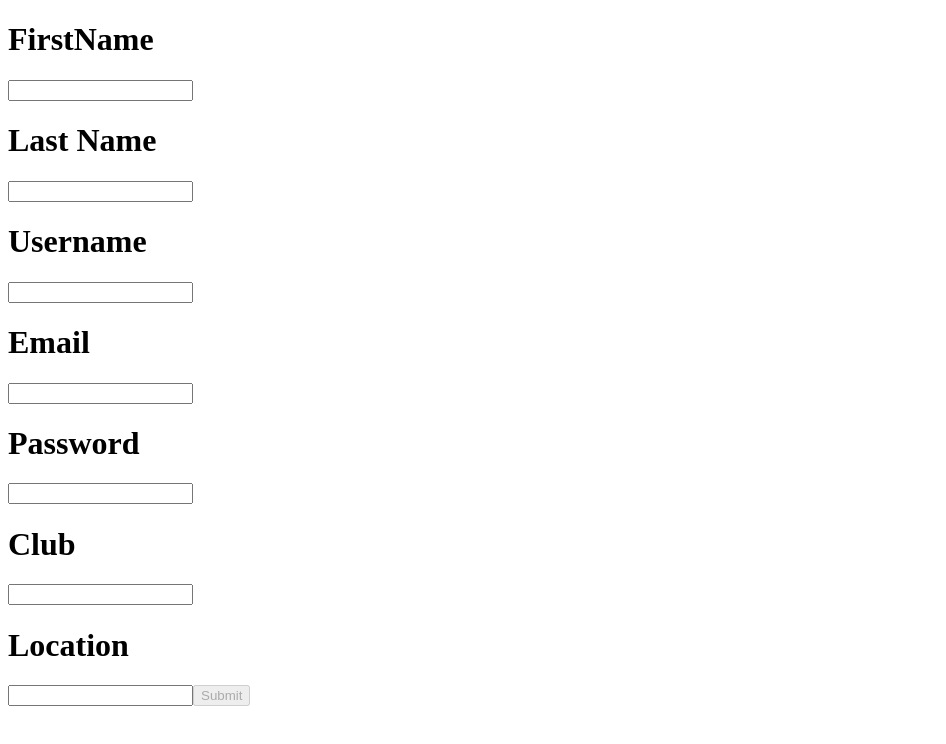
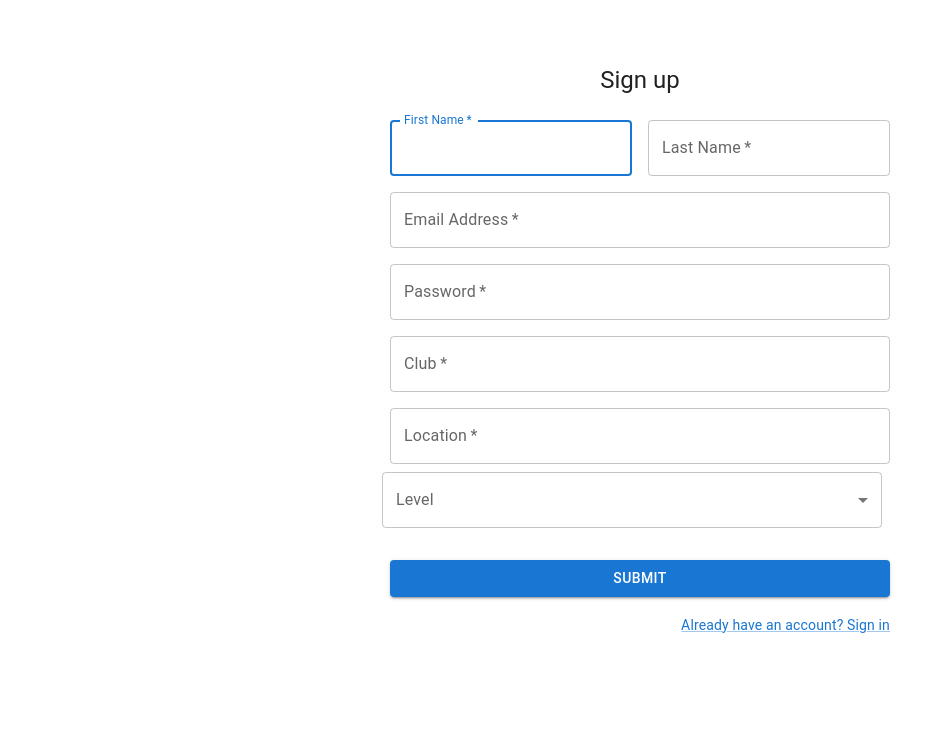
Before and after one commit to EsotericZ/coRBallRank, a React (Create React App) app in the folder client/: page / in a window 1280 px wide. Shown: the top 744 px of the page, without its empty margins (0-946 px from the left). Built offline with nearby package versions, Linux system fonts and the light colour scheme.

Commit message:
create user

```diff
--- a/client/src/App.js
+++ b/client/src/App.js
@@ -2,7 +2,7 @@ import { useQuery } from '@apollo/client';
 import { Routes, Route } from 'react-router-dom';
 import { Login } from './login/Login';
 import { Users } from './users/Users';
-import { CreateUser } from './createUser/CreateUser';
+import  CreateUser  from './createUser/CreateUser';
 import  {Nav}  from './navbar/Nav';
 
 function App() {
--- a/client/src/createUser/CreateUser.js
+++ b/client/src/createUser/CreateUser.js
@@ -1,91 +1,267 @@
-import { Form, Field } from 'react-final-form';
-import { useMutation } from '@apollo/client';
-import { useNavigate } from 'react-router-dom';
-import { CREATE_USER } from '../graphql/mutations/createUser';
+// import { Form, Field } from 'react-final-form';
+// import { useMutation } from '@apollo/client';
+// import { useNavigate } from 'react-router-dom';
+// import { CREATE_USER } from '../graphql/mutations/createUser';
+// import { CardContent } from '@mui/material';
+// import Box from '@mui/material/Box';
+// import Card from '@mui/material/Card';
 
-export const CreateUser = () => {
-	const [createMutation,] = useMutation(CREATE_USER);
-	const navigate = useNavigate();
+// export const CreateUser = () => {
+// 	const [createMutation,] = useMutation(CREATE_USER);
+// 	const navigate = useNavigate();
+//     const bull = (
+//         // <Box
+//         //     component="span"
+//         //     sx={{ display: 'inline-block', mx: '2px', transform: 'scale(0.8)' }}
+//         // >
+//         //     •
+//         // </Box>
+//         <Box sx={{ minWidth: 275 }}>
+//           <Card variant="outlined">{CreateUser}</Card>
+//         </Box>
+//     );
 
-	return (
-		<Form
-			onSubmit={async (values) => {
+// 	return (
+// 		<Form
+// 			onSubmit={async (values) => {
 
-				await createMutation({
-					variables: {
-						...values,
-					},
-					onCompleted: (data) => {
-						console.log(data);
-						// localStorage.setItem('token', data?.login?.token);
-						navigate('/success');
-					}
-				});
-			}}
-			initialValues={{
-				firstName: '',
-				lastName: '',
-				username: '',
-				playerId: '',
-				role: '',
-				email: '',
-				password: '',
-				club: '',
-				location: '',
-			}}
-			render={({values, handleSubmit, form}) => {
+// 				await createMutation({
+// 					variables: {
+// 						...values,
+// 					},
+// 					onCompleted: (data) => {
+// 						console.log(data);
+// 						// localStorage.setItem('token', data?.login?.token);
+// 						navigate('/success');
+// 					}
+// 				});
+// 			}}
+// 			initialValues={{
+// 				firstName: '',
+// 				lastName: '',
+// 				username: '',
+// 				playerId: '',
+// 				role: '',
+// 				email: '',
+// 				password: '',
+// 				club: '',
+// 				location: '',
+// 			}}
+// 			render={({values, handleSubmit, form}) => {
 
-				return (
-					<div>
-                        <h1>FirstName</h1>
-						<Field
-							name='firstName'
-							component='input'
-						/>
-						<h1>Last Name</h1>
-						<Field
-							name='lastName'
-							component='input'
-						/>
-						<h1>Username</h1>
-						<Field
-							name='username'
-							component='input'
-						/>
-						<h1>Email</h1>
-						<Field
-							name='email'
-							component='input'
-						/>
-						<h1>Password</h1>
-						<Field
-							name='password'
-							component='input'
-							type='password'
-						/>
-						<h1>Club</h1>
-						<Field
-							name='club'
-							component='input'
-						/>
-						<h1>Location</h1>
-						<Field
-							name='location'
-							component='input'
-						/>
-						<button
-							disabled={
-								values?.password?.length === 0 || values?.email?.length === 0
-							}
-							onClick={async () => {
-								await handleSubmit();
-								form.reset();
-							}}>
-							Submit
-						</button>
-					</div>
-				)
-			}}
-		/>
-	)
+// 				return (
+// 					<Card>
+//                         <CardContent>
+//                         <h1>FirstName</h1>
+// 						<Field
+// 							name='firstName'
+// 							component='input'
+// 						/>
+// 						<h1>Last Name</h1>
+// 						<Field
+// 							name='lastName'
+// 							component='input'
+// 						/>
+// 						<h1>Username</h1>
+// 						<Field
+// 							name='username'
+// 							component='input'
+// 						/>
+// 						<h1>Email</h1>
+// 						<Field
+// 							name='email'
+// 							component='input'
+// 						/>
+// 						<h1>Password</h1>
+// 						<Field
+// 							name='password'
+// 							component='input'
+// 							type='password'
+// 						/>
+// 						<h1>Club</h1>
+// 						<Field
+// 							name='club'
+// 							component='input'
+// 						/>
+// 						<h1>Location</h1>
+// 						<Field
+// 							name='location'
+// 							component='input'
+// 						/>
+// 						<button
+// 							disabled={
+// 								values?.password?.length === 0 || values?.email?.length === 0
+// 							}
+// 							onClick={async () => {
+// 								await handleSubmit();
+// 								form.reset();
+// 							}}>
+// 							Submit
+// 						</button>
+//                         </CardContent>
+// 					</Card>
+
+// 				)
+// 			}}
+// 		/>
+// 	)
+// }
+
+import * as React from 'react';
+import Avatar from '@mui/material/Avatar';
+import Button from '@mui/material/Button';
+import CssBaseline from '@mui/material/CssBaseline';
+import TextField from '@mui/material/TextField';
+import FormControlLabel from '@mui/material/FormControlLabel';
+import Checkbox from '@mui/material/Checkbox';
+import Link from '@mui/material/Link';
+import Grid from '@mui/material/Grid';
+import Box from '@mui/material/Box';
+import LockOutlinedIcon from '@mui/icons-material/LockOutlined';
+import Typography from '@mui/material/Typography';
+import Container from '@mui/material/Container';
+import { createTheme, ThemeProvider } from '@mui/material/styles';
+import InputLabel from '@mui/material/InputLabel';
+import MenuItem from '@mui/material/MenuItem';
+import FormControl from '@mui/material/FormControl';
+import Select from '@mui/material/Select';
+
+
+
+const theme = createTheme();
+
+const CreateUser = () => {
+    const handleSubmit = (event) => {
+        event.preventDefault();
+        const data = new FormData(event.currentTarget);
+        console.log({
+            email: data.get('email'),
+            password: data.get('password'),
+        });
+    };
+    const handleChange = (event) => {
+        // setLevel(event.target.value);
+      };
+
+    return (
+        <ThemeProvider theme={theme}>
+            <Container component="main" maxWidth="xs">
+                <CssBaseline />
+                <Box
+                    sx={{
+                        marginTop: 8,
+                        display: 'flex',
+                        flexDirection: 'column',
+                        alignItems: 'center',
+                    }}
+                >
+                    <Typography component="h1" variant="h5">
+                        Sign up
+                    </Typography>
+                    <Box component="form" noValidate onSubmit={handleSubmit} sx={{ mt: 3 }}>
+                        <Grid container spacing={2}>
+                            <Grid item xs={12} sm={6}>
+                                <TextField
+                                    autoComplete="given-name"
+                                    name="firstName"
+                                    required
+                                    fullWidth
+                                    id="firstName"
+                                    label="First Name"
+                                    autoFocus
+                                />
+                            </Grid>
+                            <Grid item xs={12} sm={6}>
+                                <TextField
+                                    required
+                                    fullWidth
+                                    id="lastName"
+                                    label="Last Name"
+                                    name="lastName"
+                                    autoComplete="family-name"
+                                />
+                            </Grid>
+                            <Grid item xs={12}>
+                                <TextField
+                                    required
+                                    fullWidth
+                                    id="email"
+                                    label="Email Address"
+                                    name="email"
+                                    autoComplete="email"
+                                />
+                            </Grid>
+                            <Grid item xs={12}>
+                                <TextField
+                                    required
+                                    fullWidth
+                                    name="password"
+                                    label="Password"
+                                    type="password"
+                                    id="password"
+                                    autoComplete="new-password"
+                                />
+                            </Grid>
+                            <Grid item xs={12}>
+                                <TextField
+                                    required
+                                    fullWidth
+                                    name="club"
+                                    label="Club"
+                                    type="club"
+                                    id="club"
+                                    autoComplete="new-club"
+                                />
+                            </Grid>
+                            <Grid item xs={12}>
+                                <TextField
+                                    required
+                                    fullWidth
+                                    name="location"
+                                    label="Location"
+                                    type="location"
+                                    id="location"
+                                    autoComplete="new-location"
+                                />
+                            </Grid>
+                            <FormControl sx={{ m: 1, width: 500 }}>
+                                <InputLabel id="">Level</InputLabel>
+                                <Select
+                                    labelId="l"
+                                    id=""
+                                    onChange={handleChange}
+                                    autoWidth
+                                    label="Level"
+                                >
+                                    <MenuItem value="">
+                                        <em>None</em>
+                                    </MenuItem>
+                                    <MenuItem value={1}>1</MenuItem>
+                                    <MenuItem value={2}>2</MenuItem>
+                                    <MenuItem value={3}>3</MenuItem>
+                                </Select>
+                            </FormControl>
+                        </Grid>
+                        <Button
+                            type="submit"
+                            fullWidth
+                            variant="contained"
+                            sx={{ mt: 3, mb: 2 }}
+                        >
+                            Submit
+                        </Button>
+                        <Grid container justifyContent="flex-end">
+                            <Grid item>
+                                <Link href="Login" variant="body2">
+                                    Already have an account? Sign in
+                                </Link>
+                            </Grid>
+                        </Grid>
+                    </Box>
+                </Box>
+            </Container>
+        </ThemeProvider>
+    );
 }
+
+export default CreateUser;
```
